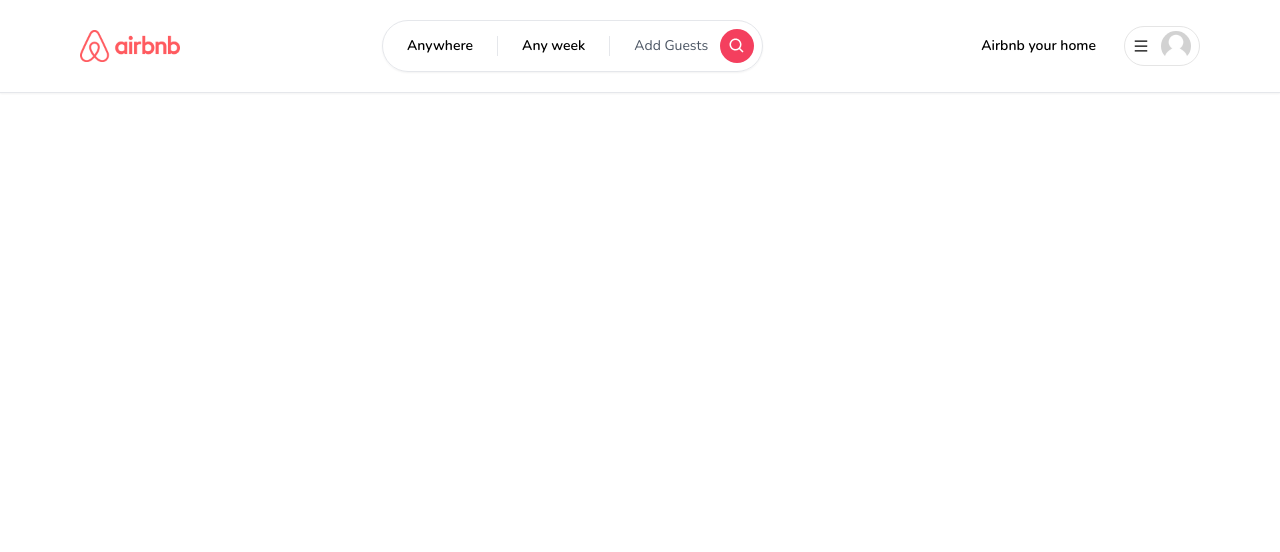
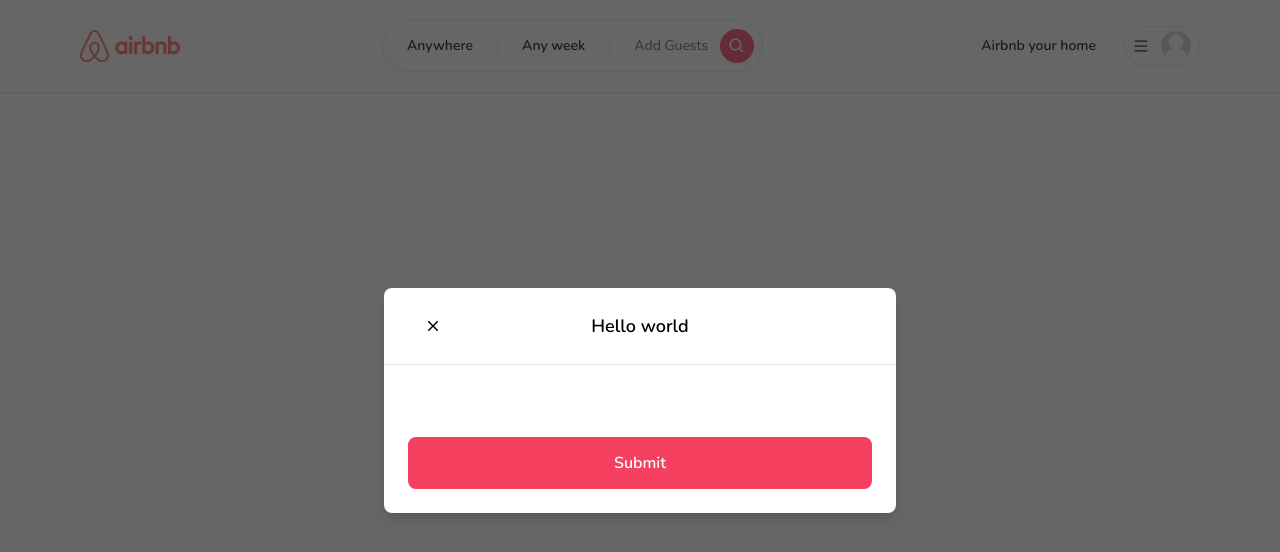
Before and after one commit to Pawel-Gnat/Airbnb-clone-next, a Next.js app: page / in a window 1280 px wide. Shown: the top 552 px of the page. Built offline with nearby package versions, Linux system fonts and the light colour scheme.

Commit message:
Modal component

```diff
--- /dev/null
+++ b/app/components/Button.tsx
@@ -0,0 +1,38 @@
+'use client'
+
+import { IconType } from 'react-icons'
+
+interface ButtonProps {
+	label: string
+	onClick: (e: React.MouseEvent<HTMLButtonElement>) => void
+	disabled?: boolean
+	outline?: boolean
+	small?: boolean
+	icon?: IconType
+}
+
+const Button: React.FC<ButtonProps> = ({ label, onClick, disabled, outline, small, icon: Icon }) => {
+	return (
+		<button
+			onClick={onClick}
+			disabled={disabled}
+			className={`relative disabled:opacity-70 disabled:cursor-not-allowed rounded-lg hover:opacity-80 transition-opacity w-full
+            ${outline ? 'bg-white' : 'bg-rose-500'}
+            ${outline ? 'border-black' : 'border-rose-500'}
+            ${outline ? 'text-black' : 'text-white'}
+            ${small ? 'py-1' : 'py-3'}
+            ${small ? 'text-sm' : 'text-md'}
+            ${small ? 'font-light' : 'font-semibold'}
+            ${small ? 'border-[1px]' : 'border-2'}`}>
+			{Icon && (
+				<Icon
+					size={24}
+					className='absolute left-4 top-3'
+				/>
+			)}
+			{label}
+		</button>
+	)
+}
+
+export default Button
--- /dev/null
+++ b/app/components/modals/Modal.tsx
@@ -0,0 +1,116 @@
+'use client'
+
+import { useEffect, useState, useCallback } from 'react'
+import { IoMdClose } from 'react-icons/io'
+import Button from '../Button'
+
+interface ModalProps {
+	isOpen?: boolean
+	onClose: () => void
+	onSubmit: () => void
+	title?: string
+	body?: React.ReactElement
+	footer?: React.ReactElement
+	actionLabel: string
+	disabled?: boolean
+	secondaryAction?: () => void
+	secondaryActionLabel?: string
+}
+
+const Modal: React.FC<ModalProps> = ({
+	isOpen,
+	onClose,
+	onSubmit,
+	title,
+	body,
+	footer,
+	actionLabel,
+	disabled,
+	secondaryAction,
+	secondaryActionLabel,
+}) => {
+	const [showModal, setShowModal] = useState(isOpen)
+
+	useEffect(() => {
+		setShowModal(isOpen)
+	}, [isOpen])
+
+	const handleClose = useCallback(() => {
+		if (disabled) {
+			return
+		}
+
+		setShowModal(false)
+		setTimeout(() => {
+			onClose()
+		}, 300)
+	}, [disabled, onClose])
+
+	const handleSubmit = useCallback(() => {
+		if (disabled) {
+			return
+		}
+
+		onSubmit()
+	}, [disabled, onSubmit])
+
+	const handleSecondaryAction = useCallback(() => {
+		if (disabled || !secondaryAction) {
+			return
+		}
+
+		secondaryAction()
+	}, [disabled, secondaryAction])
+
+	if (!isOpen) {
+		return null
+	}
+
+	return (
+		<>
+			<div className='justify-center items-center flex overflow-x-hidden overflow-y-auto fixed inset-0 z-50 outline-none focus:outline-none bg-neutral-800/70'>
+				<div className='relative w-full md:w-4/6 lg:w-3/6 xl:w-2/5 my-6 mx-auto h-full lg:h-auto md:h-auto'>
+					{/* CONTENT */}
+					<div
+						className={`translate duration-300 h-full ${showModal ? 'translate-y-0' : 'translate-y-full'} ${
+							showModal ? 'opacity-100' : 'opacity-0'
+						}`}>
+						<div className='translate h-full lg:h-auto md:h-auto border-0 rounded-lg shadow-lg relative flex flex-col w-full bg-white outline-none focus:outline-none'>
+							{/* HEADER */}
+							<div className='flex items-center p-6 rounded-t justify-center relative border-b-[1px]'>
+								<button
+									onClick={handleClose}
+									className='p-1 border-0 hover:opacity-70 transition-opacity absolute left-9'>
+									<IoMdClose size={18} />
+								</button>
+								<div className='text-lg font-semibold'>{title}</div>
+							</div>
+							{/* BODY */}
+							<div className='relative p-6 flex-auto'>{body}</div>
+							{/* FOOTER */}
+							<div className='flex flex-col gap-2 p-6'>
+								<div className='flex flex-row items-center gap-4 w-full'>
+									{secondaryAction && secondaryActionLabel && (
+										<Button
+											outline
+											disabled={disabled}
+											label={secondaryActionLabel}
+											onClick={handleSecondaryAction}
+										/>
+									)}
+									<Button
+										disabled={disabled}
+										label={actionLabel}
+										onClick={handleSubmit}
+									/>
+								</div>
+							</div>
+						</div>
+					</div>
+				</div>
+			</div>
+		</>
+	)
+}
+
+export default Modal
--- a/app/layout.tsx
+++ b/app/layout.tsx
@@ -2,6 +2,7 @@
 import { Nunito } from 'next/font/google'
 import './globals.css'
 import Navbar from './components/navbar/Navbar'
+import Modal from './components/modals/Modal'
 
 const font = Nunito({ subsets: ['latin'] })
 
@@ -14,9 +15,15 @@
 	return (
 		<html lang='en'>
 			<body className={font.className}>
-        <Navbar/>
-        {children}
-        </body>
+				<Modal
+					actionLabel='Submit'
+					secondaryActionLabel='Cancel'
+					isOpen
+					title='Hello world'
+				/>
+				<Navbar />
+				{children}
+			</body>
 		</html>
 	)
 }
```
Also changed, not shown: app/hooks/useRegisterModal.ts (added).
